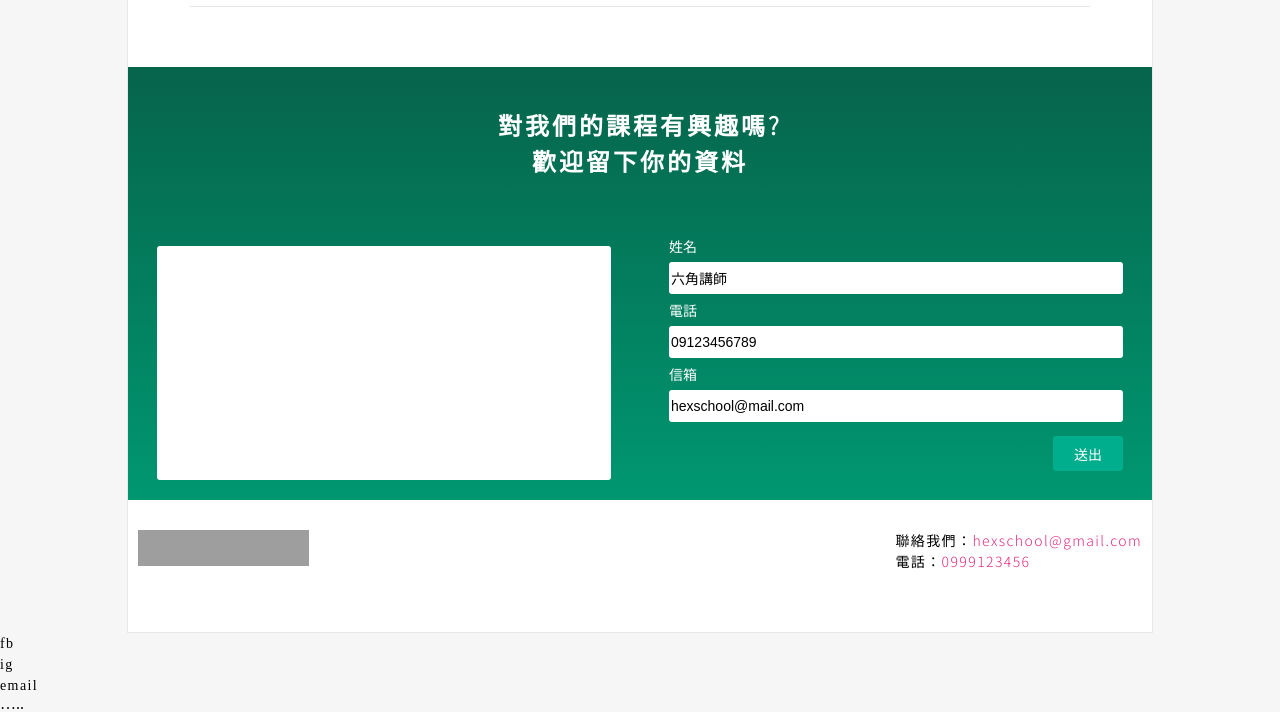
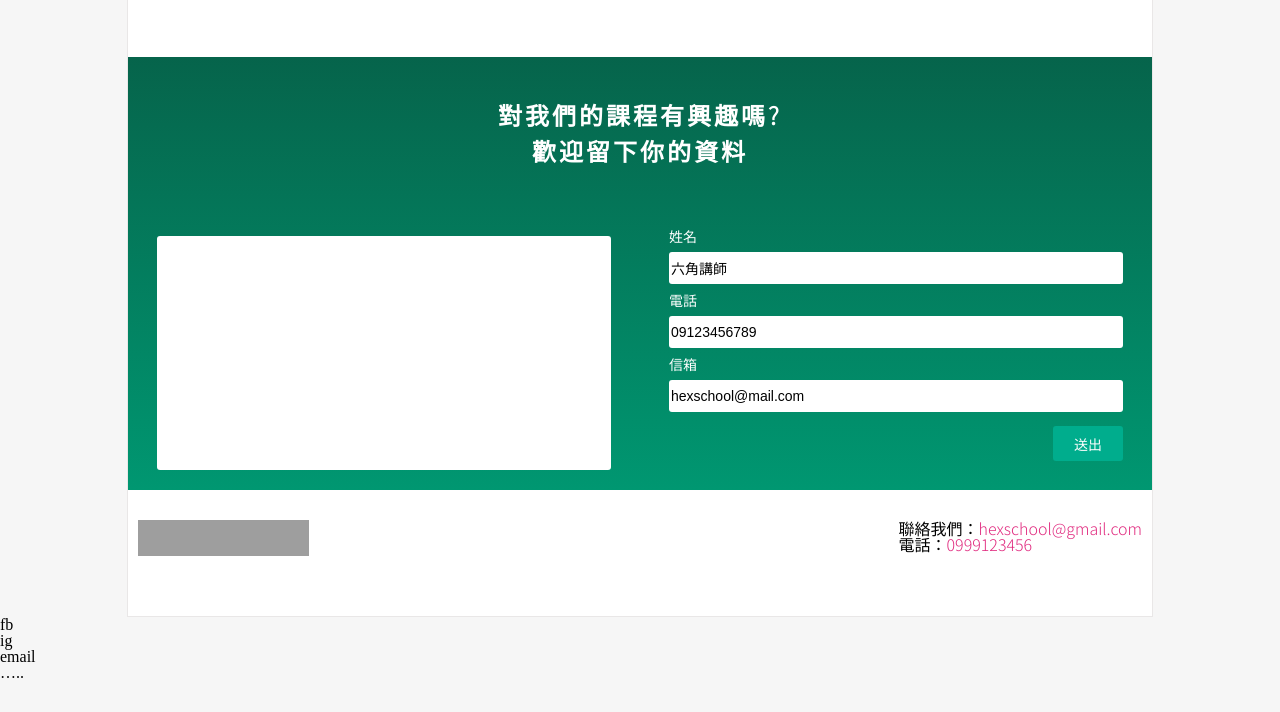
Before and after one commit to joyce44528/demo, a plain HTML site: page finalwork1-2/finalwork1.html in a window 1280 px wide. Shown: the part 1490-2202 px from the top of the page. After the commit the page ends 2171 px from the top, so only its background shows below. Drawn offline with Linux system fonts and the light colour scheme; grey boxes are pictures that could not be loaded.

Commit message:
Update finalwork.css

```diff
--- a/finalwork1-2/css/finalwork.css
+++ b/finalwork1-2/css/finalwork.css
@@ -153,7 +153,6 @@ html,body{
 }
 
 .content .intro{
-    width: 100%;
     display: flex;
     justify-content: space-around;
 
@@ -186,7 +185,7 @@ html,body{
 
 }
 
-.item-text p,li{
+.item-text p,.item-text li{
     font-size: 14px;
     line-height: 1.5;
     letter-spacing: .1em;
```
